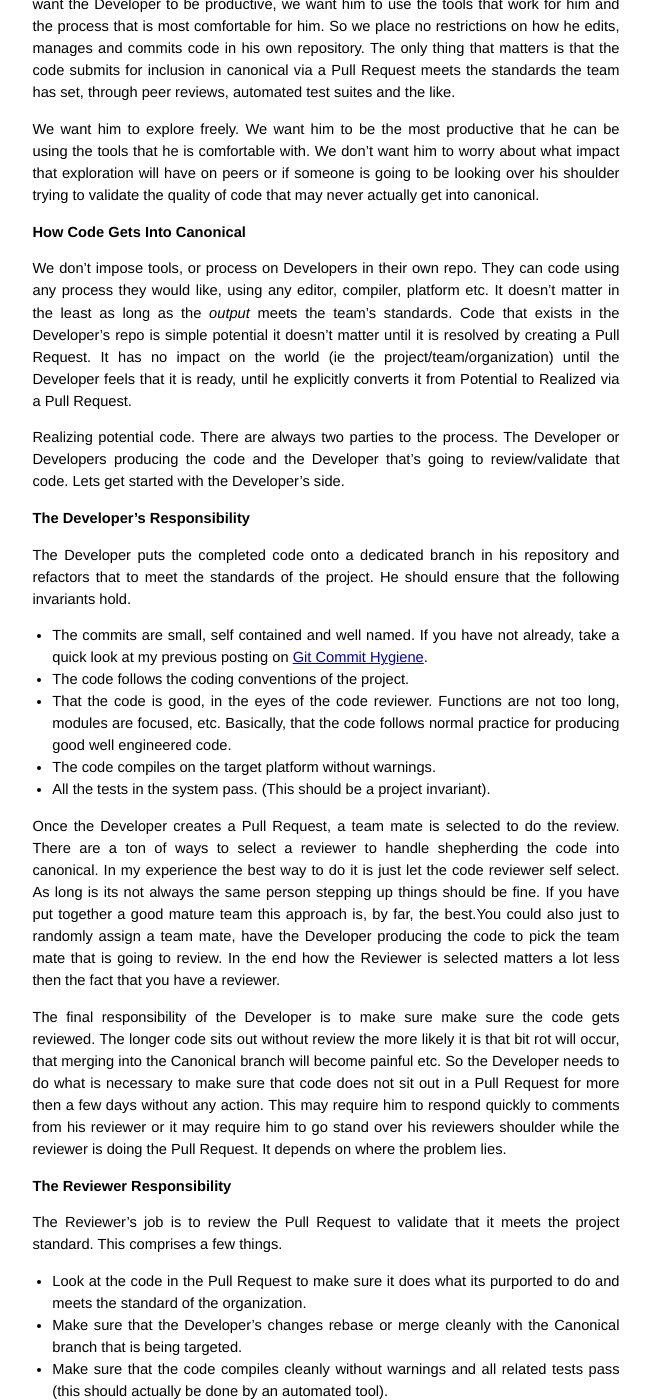
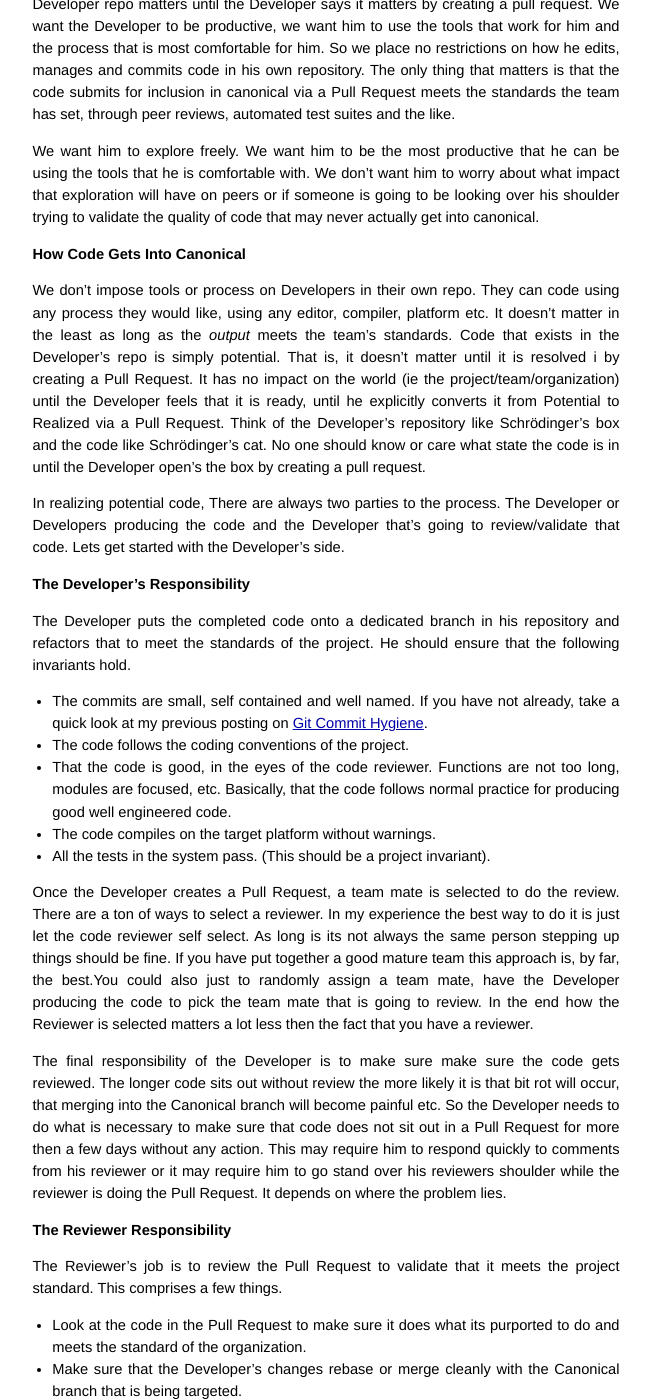
Before and after one commit to ericbmerritt/blog, a Jekyll site: the page built from _posts/2012-11-15-team-development-with-github.md, in a window 1280 px wide and 1400 px high, scrolled down 1267 px. Shown: the whole window, without its empty margins (314-965 px from the left). Built offline with Jekyll 4.4.1, drawn with Linux system fonts in a browser that asks for light colours; Markdown is read by kramdown in place of the engine named in the settings; comment, search, counter and statistics services are not loaded; some of the changed text lies outside the part shown.

Commit message:
Bugfixes to team development with github

```diff
--- a/_posts/2012-11-15-team-development-with-github.md
+++ b/_posts/2012-11-15-team-development-with-github.md
@@ -39,13 +40,15 @@
    acceptable. The reviewer merges the Pull Request with
    Canonical.
 
-#### The Canonical Repository
+The Canonical Repository
+------------------------
 
 The Canonical Repository is the repository we deliver code from, it
 serves as the central reference point, the tip of development for the
-project. No one pushes Work In Progress (WIP) code to this repository
-and no single person owns it. It exists to hold the history of the
-project that is that is currently under development and the point of
+project. Being the point of global collaboration it is sacrosanct. No
+one pushes Work In Progress (WIP) code to this repository and no
+single person owns it. It exists to hold the history of the project
+that is that is currently under development and be the point of
 coordination for accepted code in the team.
 
 There is a bit of a mind hack going on here that I encourage you keep
@@ -58,7 +61,8 @@
 seriously without forcing a lot of process onto them. That lack of
 strict painful process is what makes this approach so powerful.
 
-#### The Developer's Repositories
+The Developer's Repositories
+---------------------------
 
 Developers work in Forks of the Canonical Repository. They create
 branches, work on experimental changes, code to meet User Story
@@ -93,22 +97,26 @@
 How Code Gets Into Canonical
 ----------------------------
 
-We don't impose tools, or process on Developers in their own
-repo. They can code using any process they would like, using any
-editor, compiler, platform etc. It doesn't matter in the least as long
-as the *output* meets the team's standards. Code that exists in the
-Developer's repo is simple potential it doesn't matter until it is
-resolved by creating a Pull Request. It has no impact on the world (ie
-the project/team/organization) until the Developer feels that it is
-ready, until he explicitly converts it from Potential to Realized via
-a Pull Request.
+We don't impose tools or process on Developers in their own repo. They
+can code using any process they would like, using any editor,
+compiler, platform etc. It doesn't matter in the least as long as the
+*output* meets the team's standards. Code that exists in the
+Developer's repo is simply potential. That is, it doesn't matter until
+it is resolved i by creating a Pull Request. It has no impact on the
+world (ie the project/team/organization) until the Developer feels
+that it is ready, until he explicitly converts it from Potential to
+Realized via a Pull Request. Think of the Developer's repository like
+Schrödinger's box and the code like Schrödinger's cat. No one should
+know or care what state the code is in until the Developer open's the
+box by creating a pull request.
 
-Realizing potential code. There are always two parties to the
+In realizing potential code, There are always two parties to the
 process. The Developer or Developers producing the code and the
 Developer that's going to review/validate that code. Lets get started
 with the Developer's side.
 
-#### The Developer's Responsibility
+The Developer's Responsibility
+------------------------------
 
 The Developer puts the completed code onto a dedicated branch in his
 repository and refactors that to meet the standards of the project. He
@@ -126,15 +134,14 @@
   invariant).
 
 Once the Developer creates a Pull Request, a team mate is selected to
-do the review. There are a ton of ways to select a reviewer to handle
-shepherding the code into canonical. In my experience the best way to
-do it is just let the code reviewer self select. As long is its not
-always the same person stepping up things should be fine. If you have
-put together a good mature team this approach is, by far, the best.You
-could also just to randomly assign a team mate, have the Developer
-producing the code to pick the team mate that is going to review. In
-the end how the Reviewer is selected matters a lot less then the fact
-that you have a reviewer.
+do the review. There are a ton of ways to select a reviewer. In my
+experience the best way to do it is just let the code reviewer self
+select. As long is its not always the same person stepping up things
+should be fine. If you have put together a good mature team this
+approach is, by far, the best.You could also just to randomly assign a
+team mate, have the Developer producing the code to pick the team mate
+that is going to review. In the end how the Reviewer is selected
+matters a lot less then the fact that you have a reviewer.
 
 The final responsibility of the Developer is to make sure make sure
 the code gets reviewed. The longer code sits out without review the
@@ -146,7 +153,8 @@
 him to go stand over his reviewers shoulder while the reviewer is
 doing the Pull Request. It depends on where the problem lies.
 
-#### The Reviewer Responsibility
+The Reviewer Responsibility
+---------------------------
 
 The Reviewer's job is to review the Pull Request to validate that it meets
 the project standard. This comprises a few things.
@@ -173,7 +181,8 @@
 When the change is reviewed and accepted the reviewer signs merges the
 Pull Request.
 
-#### Once The Change is in Canonical
+Once The Change is in Canonical
+-------------------------------
 
 Once the code is in Canonical and out of the Developer's repository,
 history revision, commit amends and the like should all stop. At that
```
Also changed, not shown: other parts of _posts/2012-11-15-team-development-with-github.md (+6 -5 lines).
